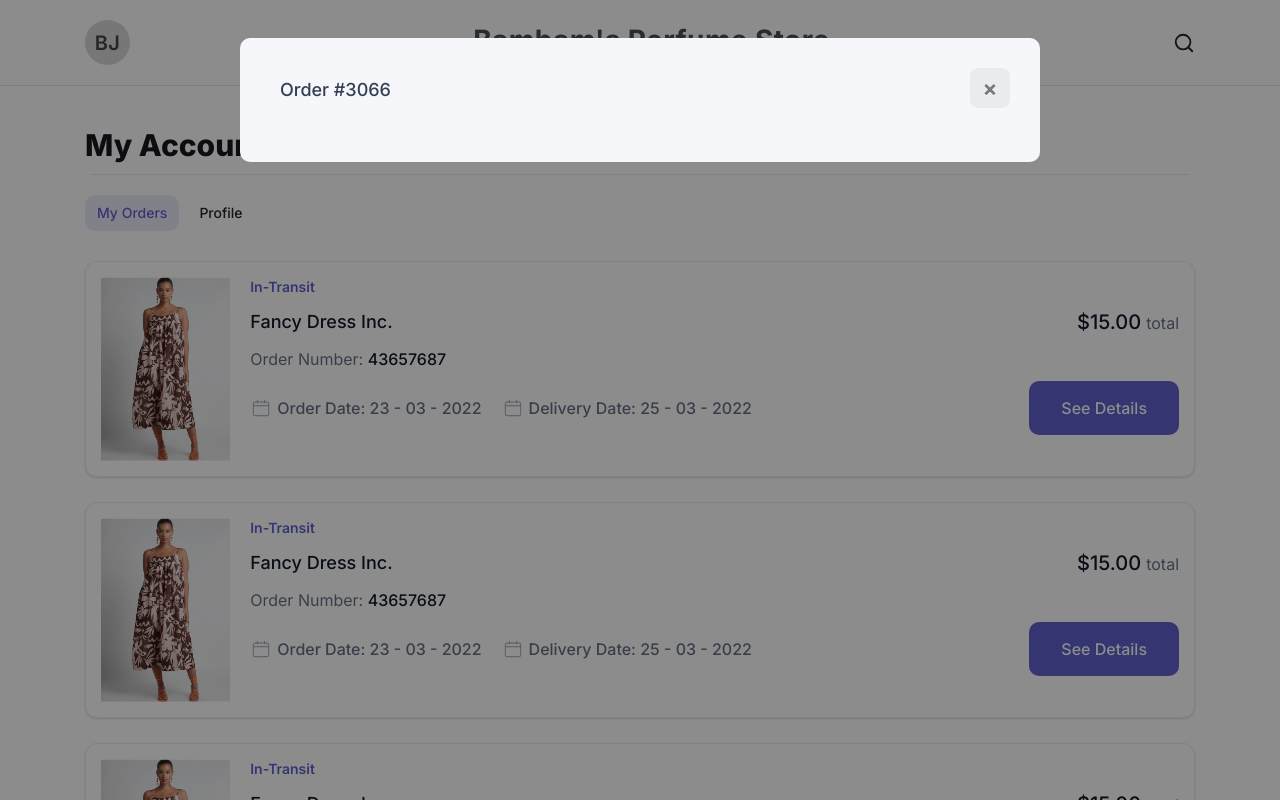
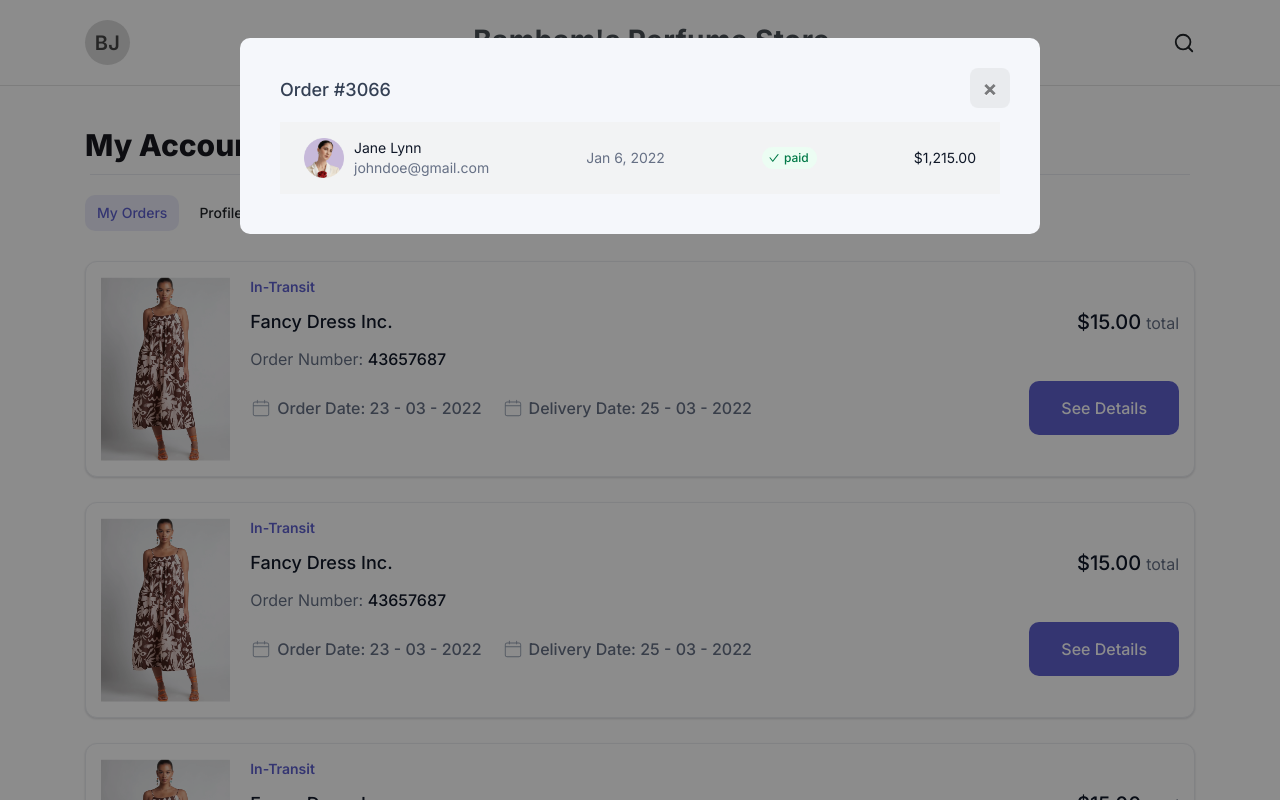
Before and after one commit to mikebellami/The-Store, a React (Create React App) app: page /account in a window 1280 px wide. Shown: the top 800 px of the page. Built offline with nearby package versions, Linux system fonts and the light colour scheme.

Commit message:
dispute modal

```diff
--- a/src/assets/index.js
+++ b/src/assets/index.js
@@ -3,5 +3,6 @@ import { ReactComponent as CartSVG } from "./img/svg/shopping-bag.svg"
 import { ReactComponent as Checked } from "./img/svg/checked.svg"
 import Product from "./img/product.png"
 import Product2 from "./img/product2.png"
+import Avatar from "./img/avatar.png"
 
-export { Bg, Product2, Product, CartSVG, Checked }
+export { Bg, Product2, Product, CartSVG, Checked,Avatar }
--- /dev/null
+++ b/src/modal/dispute/dispute.module.css
@@ -0,0 +1,72 @@
+.container {
+	display: flex;
+	justify-content: space-between;
+	align-items: center;
+	padding: 16px 24px;
+	gap: 20px;
+	background: #f2f3f4;
+}
+.avatarWrapper {
+	display: flex;
+	justify-content: space-between;
+	align-items: center;
+	gap: 10px;
+}
+.avatarContainer {
+	display: flex;
+	flex-direction: column;
+	justify-content: center;
+	align-items: center;
+	padding: 0px;
+
+	width: 40px;
+	height: 40px;
+}
+
+.avatarName {
+	font-style: normal;
+	font-weight: 400;
+	font-size: 14px;
+	line-height: 20px;
+	color: #101828;
+}
+.avatarEmail {
+	font-style: normal;
+	font-weight: 400;
+	font-size: 14px;
+	line-height: 20px;
+	color: rgba(102, 112, 133, 1);
+}
+.date {
+	font-style: normal;
+	font-weight: 400;
+	font-size: 14px;
+	line-height: 20px;
+	color: #667085;
+}
+
+.price {
+	font-style: normal;
+	font-weight: 400;
+	font-size: 14px;
+	line-height: 20px;
+	color: #101828;
+}
+
+.Paymentstatus {
+	background: #ecfdf3;
+	border-radius: 16px;
+	display: flex;
+	align-items: center;
+	padding: 2px 8px 2px 6px;
+	gap: 4px;
+	justify-content: center;
+	font-style: normal;
+	font-weight: 500;
+	font-size: 12px;
+	line-height: 18px;
+	text-align: center;
+	color: #027a48;
+	width: 55px;
+	height: 22px;
+}
--- /dev/null
+++ b/src/modal/dispute/index.js
@@ -0,0 +1,38 @@
+import React from "react";
+import styles from "./dispute.module.css";
+import { Avatar } from "../../assets";
+import { AiOutlineCheck } from "react-icons/ai";
+
+const Dispute = () => {
+	return (
+		<>
+			<div className={styles.container}>
+				<div className={styles.avatarWrapper}>
+					<div className={styles.avatarContainer}>
+						<img src={Avatar} />
+					</div>
+					<div>
+						<div className={styles.avatarName}>Jane Lynn</div>
+						<div className={styles.avatarEmail}>johndoe@gmail.com</div>
+					</div>
+				</div>
+				<div className={styles.date}>Jan 6, 2022</div>
+				<div className={styles.Paymentstatus}>
+					<AiOutlineCheck />
+					paid
+				</div>
+				<div className={styles.price}>
+					{new Intl.NumberFormat("en-US", {
+						style: "currency",
+						currency: "USD",
+					}).format(1215)}
+				</div>
+			</div>
+            {/* <div className={}>
+
+            </div> */}
+		</>
+	);
+};
+
+export default Dispute;
--- /dev/null
+++ b/src/modal/index.js
@@ -0,0 +1,3 @@
+import Dispute from "./dispute"
+
+export {Dispute}
--- a/src/page/account/index.js
+++ b/src/page/account/index.js
@@ -1,11 +1,11 @@
 import React, { useState } from "react";
 import styles from "./Account.module.css";
 import { Card, Modal } from "../../component";
-
 import { Product2 } from "../../assets";
+import { Dispute } from "../../modal";
 
 const Account = () => {
-  const [modalOpen, setModalOpen] = useState(true);
+	const [modalOpen, setModalOpen] = useState(true);
 	return (
 		<>
 			<div className="container">
@@ -22,21 +22,21 @@ const Account = () => {
 						{Array(12)
 							.fill("")
 							.map((_, index) => (
-                <div className="col-12 ">
-                <Card productImg={Product2}  />
-              </div>
+								<div className="col-12 ">
+									<Card productImg={Product2} />
+								</div>
 							))}
 					</div>
 				</div>
 			</div>
 
-      <Modal
+			<Modal
 				isOpen={modalOpen}
 				setIsOpen={setModalOpen}
 				title="Order #3066"
 				size="l"
 			>
-
+				<Dispute />
 			</Modal>
 		</>
 	);
```
Also changed, not shown: src/component/Card/index.js (+19 -9 lines), src/assets/img/avatar.png (added).
